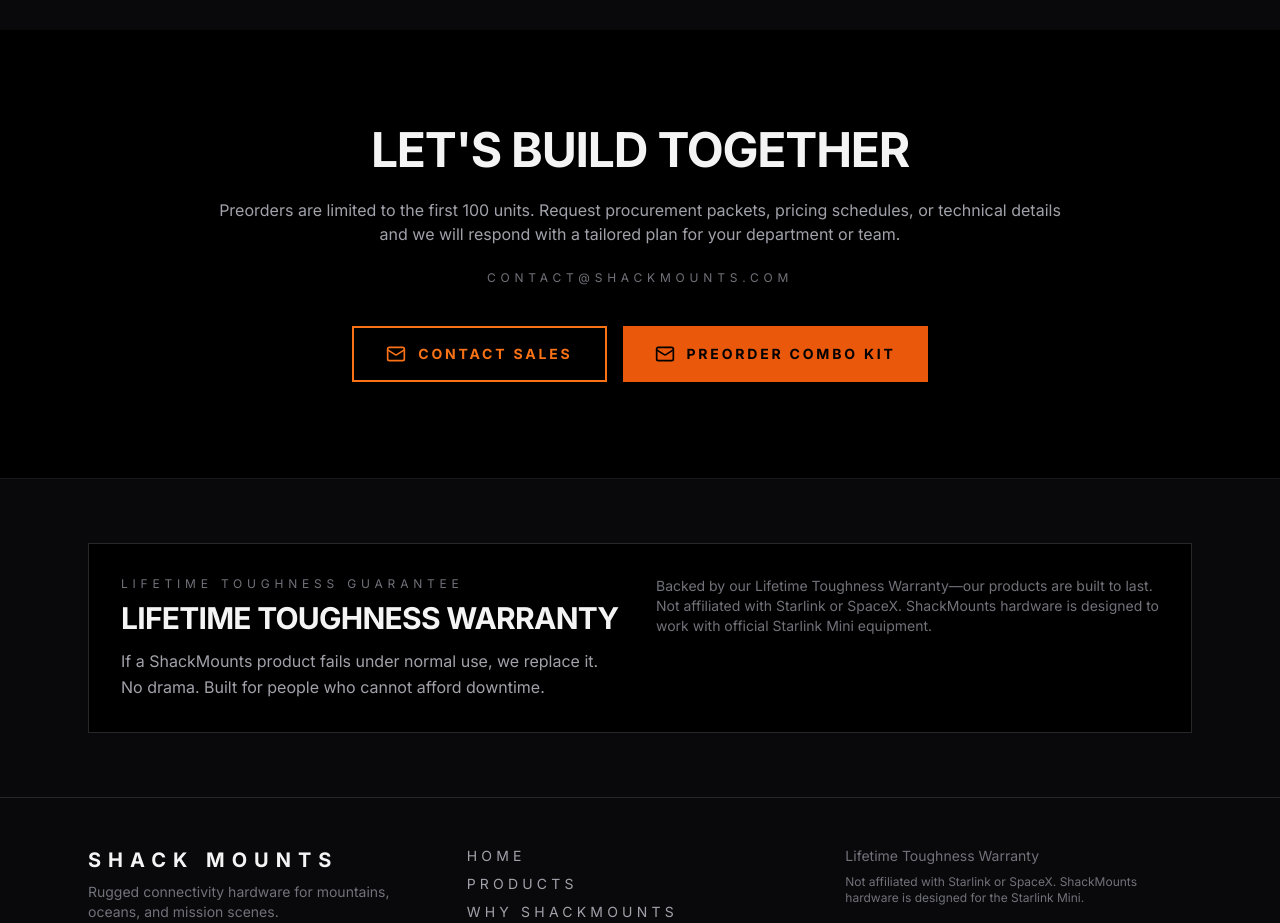
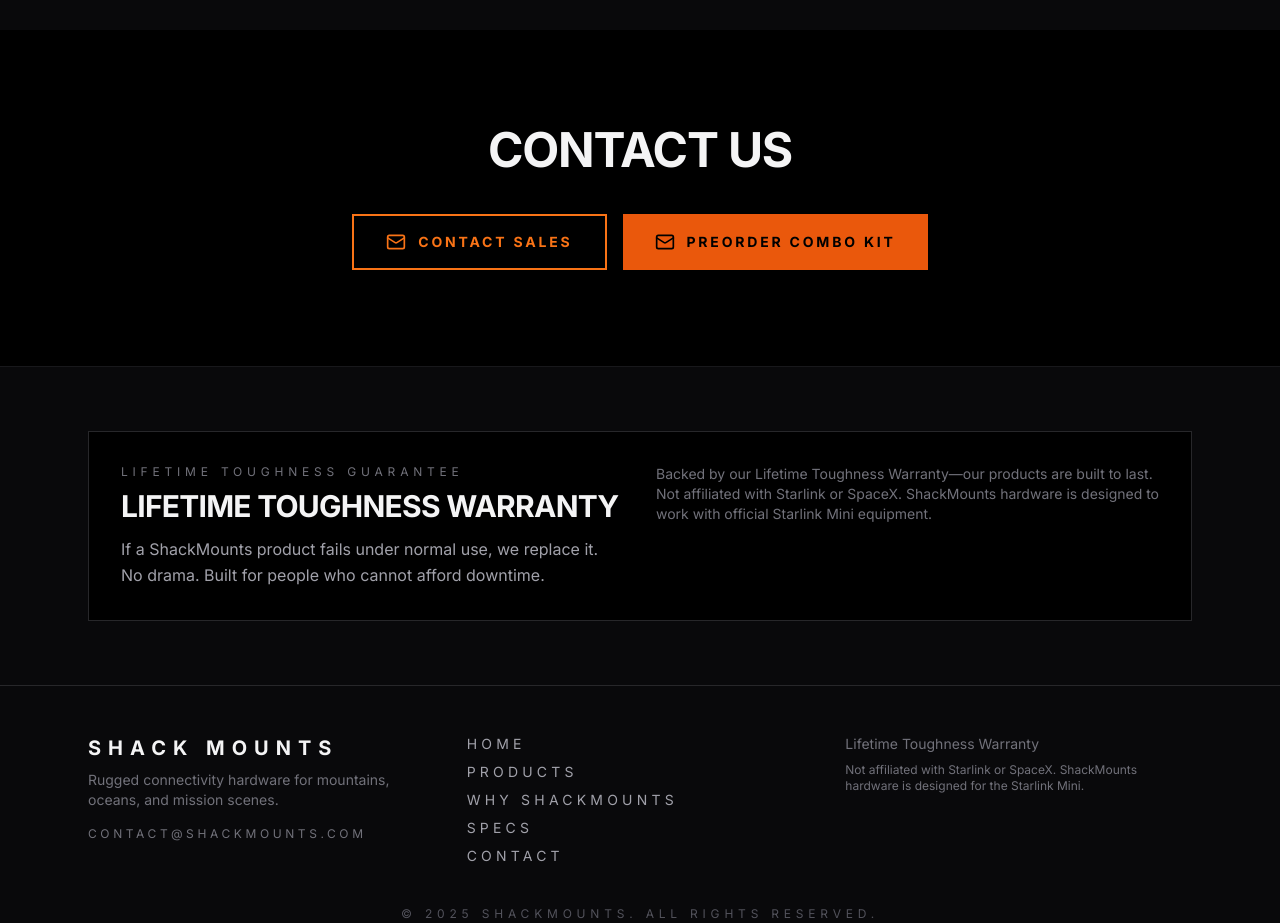
Before and after one commit to connershack-04/shackstarlinkmounts, a React (Vite) app: page / in a window 1280 px wide. Shown: the part 3580-4503 px from the top of the page. Built offline with nearby package versions, Linux system fonts and the light colour scheme.

Commit message:
Simplify contact section

```diff
--- a/src/components/Contact.tsx
+++ b/src/components/Contact.tsx
@@ -4,19 +4,9 @@ export function Contact() {
   return (
     <section id="contact" className="py-24 bg-black">
       <div className="max-w-4xl mx-auto px-4 sm:px-6 text-center">
-        <h2 className="text-4xl sm:text-5xl font-bold text-zinc-100 mb-6 uppercase tracking-tight">
-          Let's Build Together
+        <h2 className="text-4xl sm:text-5xl font-bold text-zinc-100 mb-10 uppercase tracking-tight">
+          Contact Us
         </h2>
-
-        <div className="space-y-6 text-zinc-400 mb-10">
-          <p className="text-base">
-            Preorders are limited to the first 100 units. Request procurement packets, pricing schedules,
-            or technical details and we will respond with a tailored plan for your department or team.
-          </p>
-          <p className="tracking-[0.4em] uppercase text-xs text-zinc-500">
-            contact@shackmounts.com
-          </p>
-        </div>
 
         <div className="flex flex-col sm:flex-row justify-center gap-4">
           <a
```
Also changed, not shown: 5 other files (tests, documents, lock files or other folders).
